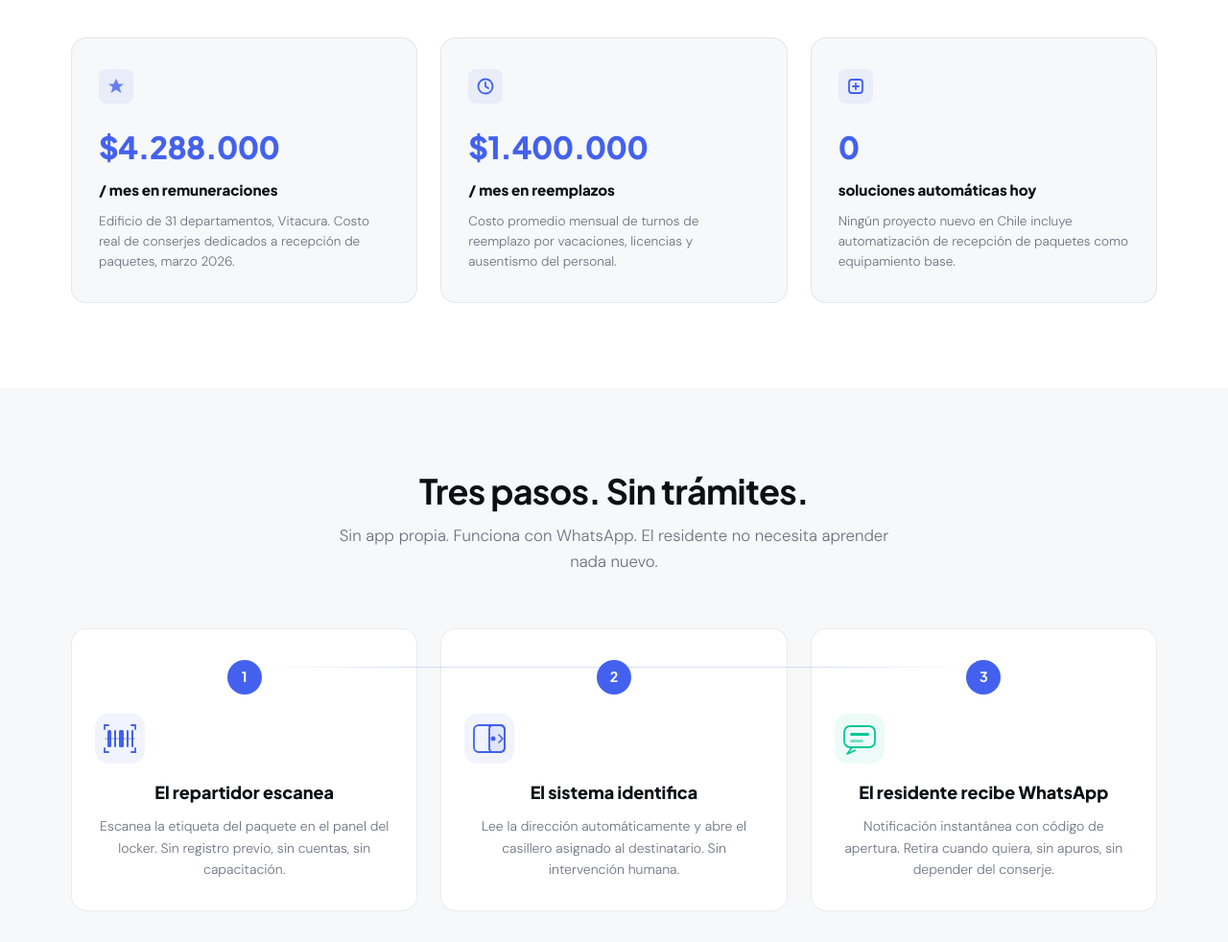
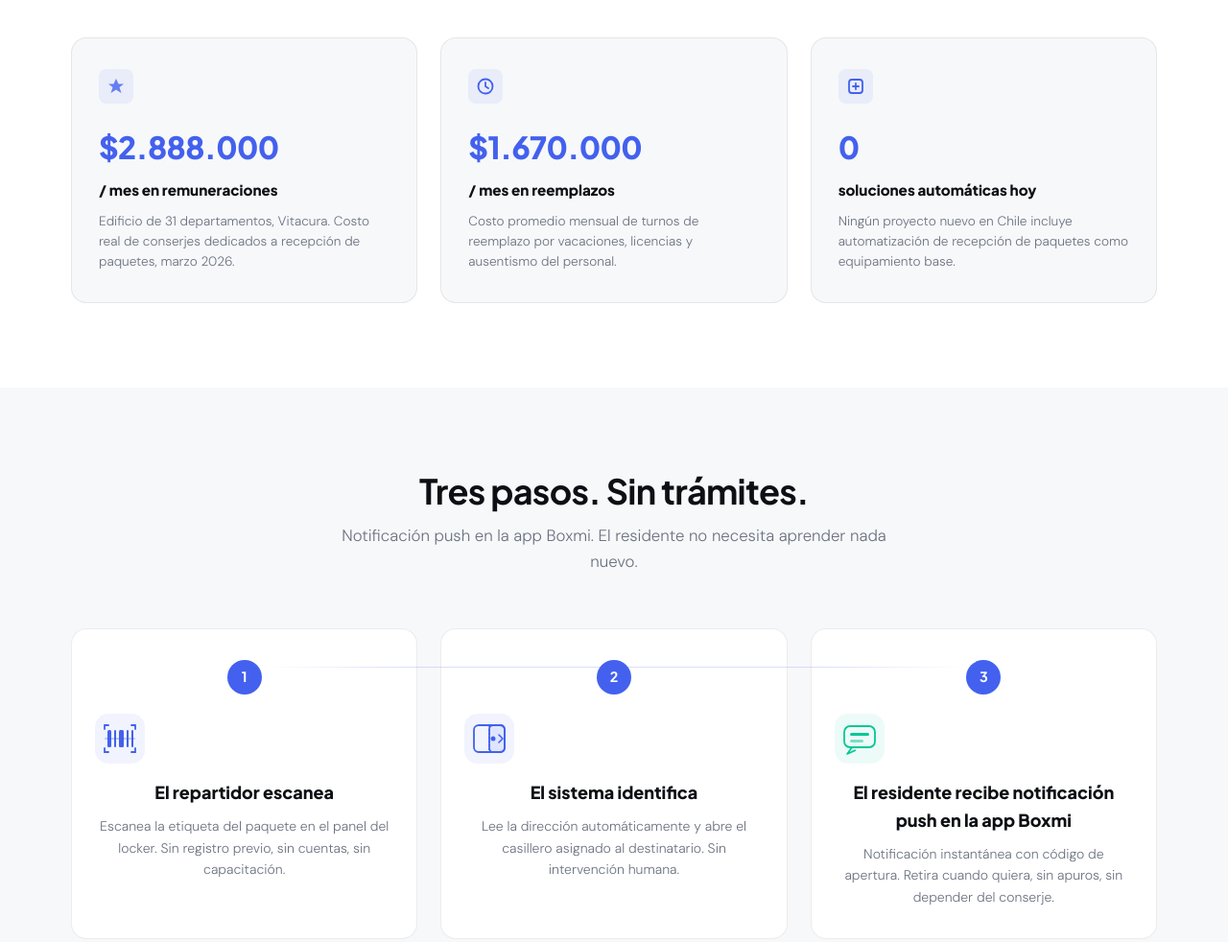
Before and after one commit to felixpena/boxmi, a plain HTML site: page index.html in a window 1280 px wide. Shown: the part 860-1842 px from the top of the page at 96% size. Drawn offline with Linux system fonts and the light colour scheme.

Commit message:
Update copy and hide footer contact section
- Replace WhatsApp mentions in 'cómo funciona' with app Boxmi / push notification
- Update stat cards: $4.288.000 → $2.888.000, $1.400.000 → $1.670.000
- Hide footer contact column (display:none) to prioritize quote form

Co-Authored-By: Claude Sonnet 4.6 <noreply@anthropic.com>

```diff
--- a/index.html
+++ b/index.html
@@ -848,7 +848,7 @@
                 <path d="M10 2L12.5 7.5H18L13.5 11L15.5 17L10 13.5L4.5 17L6.5 11L2 7.5H7.5L10 2Z" fill="#4361EE" fill-opacity=".8"/>
               </svg>
             </div>
-            <div class="stat-value">$4.288.000</div>
+            <div class="stat-value">$2.888.000</div>
             <h3>/ mes en remuneraciones</h3>
             <p>Edificio de 31 departamentos, Vitacura. Costo real de conserjes dedicados a recepción de paquetes, marzo 2026.</p>
           </div>
@@ -860,7 +860,7 @@
                 <path d="M10 6v4l3 2" stroke="#4361EE" stroke-width="1.8" stroke-linecap="round"/>
               </svg>
             </div>
-            <div class="stat-value">$1.400.000</div>
+            <div class="stat-value">$1.670.000</div>
             <h3>/ mes en reemplazos</h3>
             <p>Costo promedio mensual de turnos de reemplazo por vacaciones, licencias y ausentismo del personal.</p>
           </div>
@@ -889,7 +889,7 @@
       <div class="container">
         <div class="section-header">
           <h2 id="como-heading">Tres pasos. Sin trámites.</h2>
-          <p>Sin app propia. Funciona con WhatsApp. El residente no necesita aprender nada nuevo.</p>
+          <p>Notificación push en la app Boxmi. El residente no necesita aprender nada nuevo.</p>
         </div>
         <div class="steps-grid">
 
@@ -951,7 +951,7 @@
                 <rect x="16" y="27" width="14" height="3" rx="1.5" fill="#00C896" fill-opacity=".5"/>
               </svg>
             </div>
-            <h3>El residente recibe WhatsApp</h3>
+            <h3>El residente recibe notificación push en la app Boxmi</h3>
             <p>Notificación instantánea con código de apertura. Retira cuando quiera, sin apuros, sin depender del conserje.</p>
           </div>
 
@@ -1185,7 +1185,7 @@
           </ul>
         </div>
 
-        <div class="footer-col">
+        <div class="footer-col" style="display:none;" aria-hidden="true">
           <h4>Contacto</h4>
           <ul>
             <li><a href="mailto:email@boxmi.cl">email@boxmi.cl</a></li>
```
